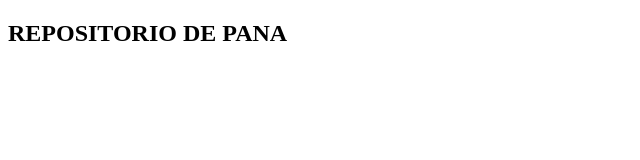
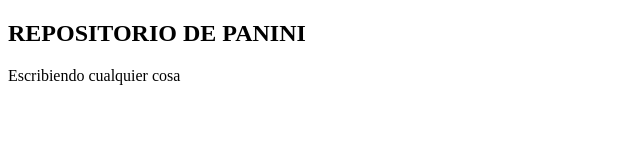
Before and after one commit to NicoleOlivares/pruebaFork, a plain HTML site: page index.html in a window 1280 px wide. Shown: the whole page, without its empty margins (0-640 px from the left). Drawn offline with Linux system fonts and the light colour scheme.

Commit message:
modificando htm

```diff
--- a/index.html
+++ b/index.html
@@ -7,6 +7,7 @@
     <title>Document</title>
 </head>
 <body>
-    <h2>REPOSITORIO DE PANA</h2>
+    <h2>REPOSITORIO DE PANINI</h2>
+	<p>Escribiendo cualquier cosa</p>
 </body>
 </html>
```
